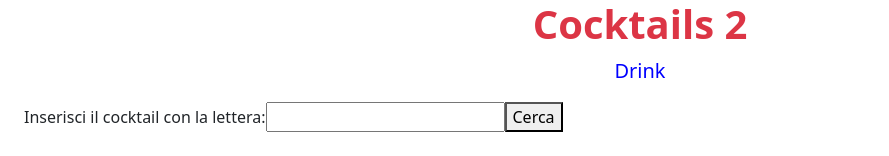
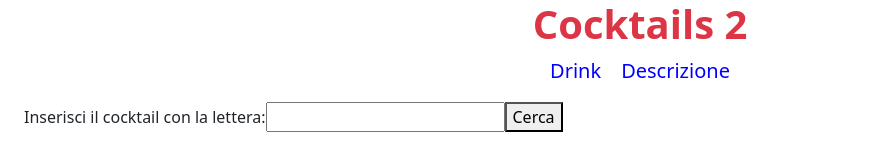
Before and after one commit to giorgiocoppola/cocktails, a React (Create React App) app: page /drink2 in a window 1280 px wide. Shown: the top 156 px of the page, without its empty margins (0-889 px from the left). Built offline with nearby package versions, Linux system fonts and the light colour scheme; no server answers.

Commit message:
Piccola modifica dei link menu

```diff
--- a/src/components/Drink2api.jsx
+++ b/src/components/Drink2api.jsx
@@ -122,7 +122,9 @@ const handlefilter81 = () => {
     <div>
 
           <h1 className='text-center text-danger fw-bolder'>Cocktails 2</h1>
-          <p style={{textAlign:"center"}}><Link style={{color:"blue",textDecoration:"none",fontSize:"20px"}} to='/'>Drink</Link></p>
+
+          <p style={{textAlign:"center"}}><Link style={{color:"blue",textDecoration:"none",fontSize:"20px"}} to='/'>Drink</Link>
+         <Link style={{color:"blue",textDecoration:"none",fontSize:"20px",marginLeft:'20px'}} to='/descrizione'>Descrizione</Link></p>
 
         <label htmlFor="letter" className='ms-4'>Inserisci il cocktail con la lettera:
             <input type="text" value={letter} onChange = { e => setLetter(e.target.value)} />
```
